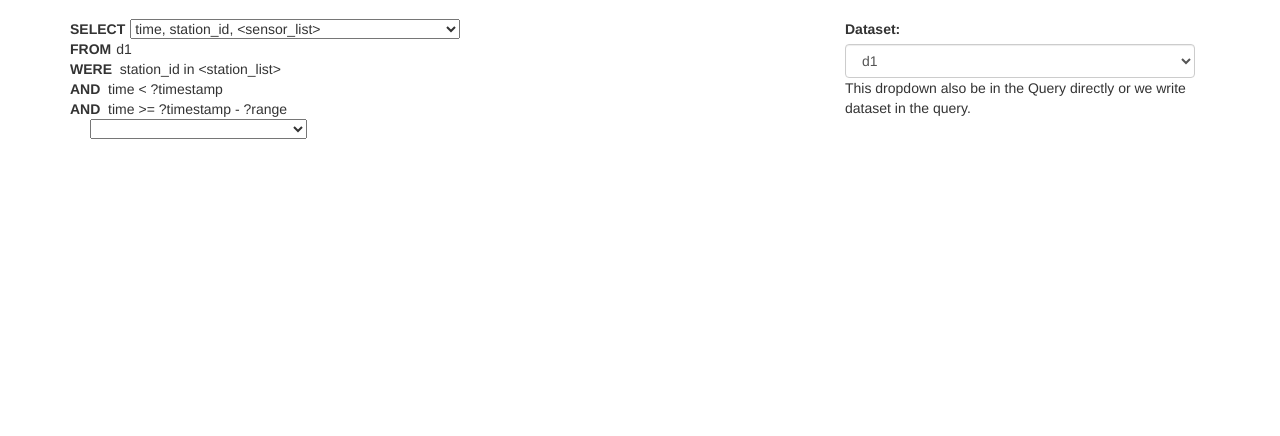
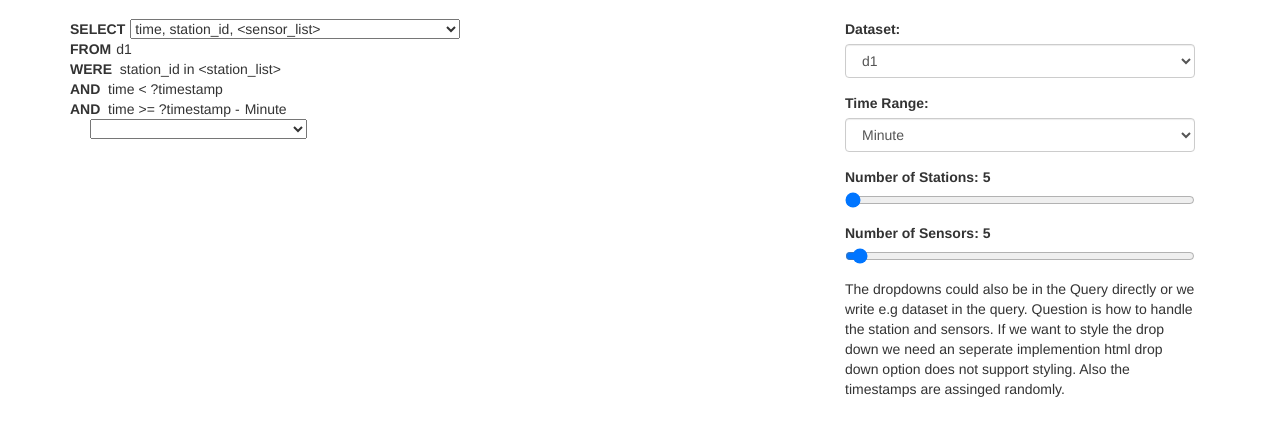
Before and after one commit to eXascaleInfolab/seer, a Django app: page /queries in a window 1280 px wide. Shown: the part 51-487 px from the top of the page. Run offline with Django 4.2, Linux system fonts and the light colour scheme; some libraries are stand-ins or nearby versions.

Commit message:
Initial commit

```diff
--- a/templates/offline-queries.html
+++ b/templates/offline-queries.html
@@ -44,26 +44,43 @@
                         <option value="d1">d1</option>
                         <option value="d2">d2</option>
                     </select>
-                    This dropdown also be in the Query directly or we write dataset in the query.
                 </div>
-{#                <div class="form-group clearfix">#}
-{#                    <input id="applyBtn" type="submit" formaction="/api/drop.php" value="Apply"#}
-{#                           class="btn btn-default pull-left">#}
-{#                    <div id="recovery" class="">#}
-{#                        <input id="recoverBtn" type="submit" formaction="/api/recover.php" value="Recover"#}
-{#                               class="btn btn-default pull-right">#}
-{#                        <div class="text-center hidden">#}
-{#                            <label for="udfCheck">#}
-{#                                <input id="udfCheck" type="checkbox" name="udf">#}
-{#                                <span> use PHP</span>#}
-{#                            </label>#}
-{#                        </div>#}
-{#                    </div>#}
-{#                </div>#}
+                <div class="form-group">
+                    <label>Time Range:</label>
+                    <select id="form-time-range" class="form-control" name="drop" onclick="changeTimeRange()">
+                        <option value="'Minute'">Minute</option>
+                        <option value="'Hour'">Hour</option>
+                        <option value="'Day'">Day</option>
+                        <option value="'Week'">Week</option>
+                        <option value="'Month'">Month</option>
+                    </select>
+                </div>
+                <div class="form-group">
+                    <label for="station-slider">Number of Stations: <span id="station-count">5</span></label>
+                    <input type="range" id="station-slider" class="form-control-range" min="1" max="10" value="1"
+                           step="1" onchange="updateStationCount(this.value)">
+                </div>
+                    <div class="form-group">
+                    <label for="sensor-slider">Number of Sensors: <span id="sensor-count">5</span></label>
+                    <input type="range" id="sensor-slider" class="form-control-range" min="1" max="100" value="3"
+                           step="1" onchange="updateSensorCount(this.value)">
+                </div>
+
+                  The dropdowns could also be in the Query directly or we write e.g dataset in the query.
+                  Question is how to handle the station and sensors. If we want to style the drop down we need an seperate implemention
+                html drop down option does not support styling.
+                Also the timestamps are assinged randomly.
             </form>
         </div>
     </div>
     <script>
+        function updateStationCount(value) {
+            document.getElementById("station-count").textContent = value;
+        }
+
+        function updateSensorCount(value) {
+            document.getElementById("sensor-count").textContent = value;
+        }
 
         function handleSelection() {
             var select = document.getElementById("select-select");
@@ -77,8 +94,12 @@
             document.getElementById("dataset").innerText = select.value;
         }
 
-        {##}
-        {##}
+        function changeTimeRange() {
+            var select = document.getElementById("form-time-range");
+            console.log(select.value)
+            document.getElementById("time-range").innerText = select.value;
+        }
+
 
         function select_option(selectedValue) {
             // iterate the divs in #second-row and hide them if they are not average
--- a/templates/parts/query-box.html
+++ b/templates/parts/query-box.html
@@ -27,7 +27,7 @@
         </div>
         <div class="row q1-q2-q5 q3 q4 q6 q7">
             <div class="sql-bold "> AND</div>
-            &nbsp; time &gt;= ?timestamp - ?range
+            &nbsp; time &gt;= ?timestamp -  <div class="space" id="time-range">Minute</div>  {# ?range #}
             <div id="semicolon"></div>
         </div>
     </div>
```
